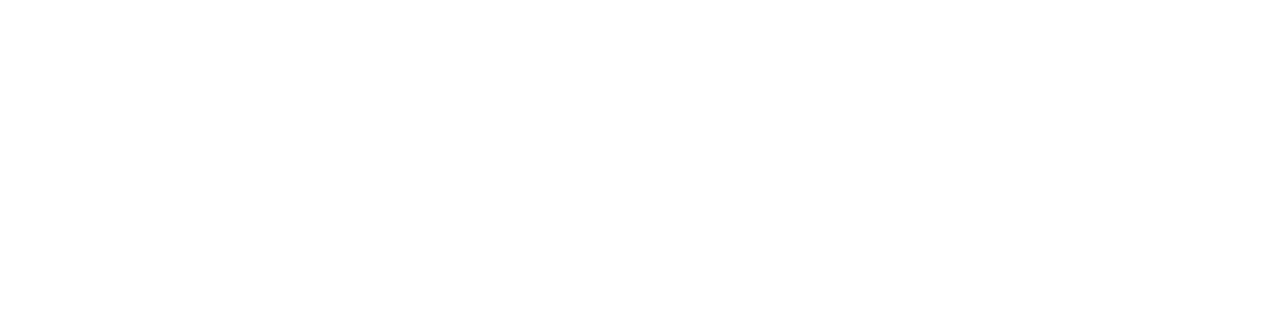
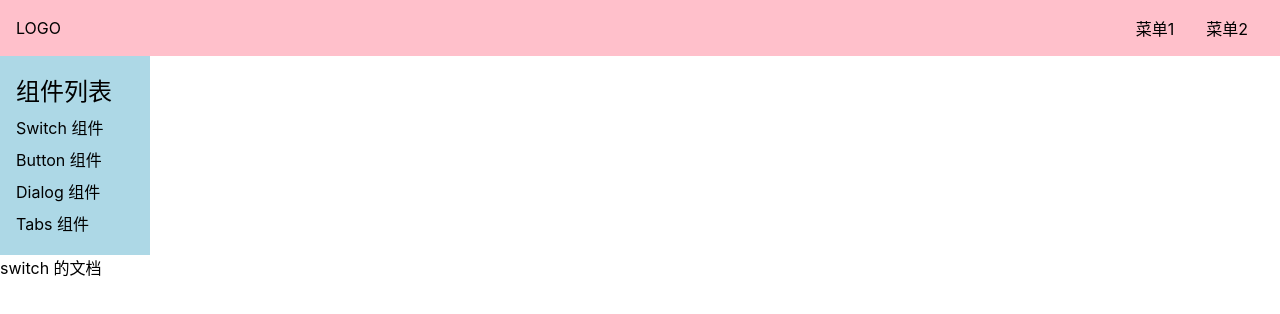
Before and after one commit to hushuo1207/gulu-ui-1, a Vue app: page /#/doc/switch in a window 1280 px wide. Before the commit this address had no page. Shown: the top 314 px of the page. Built offline with nearby package versions, Linux system fonts and the light colour scheme.

Commit message:
路由切换之后关闭aside

```diff
--- a/src/App.vue
+++ b/src/App.vue
@@ -6,6 +6,7 @@
 
 <script>
 import { ref , provide} from "vue";
+import { router } from "./router";
 
 export default {
   name: 'App',
@@ -18,6 +19,10 @@
 
     const menuVisiable = ref(width <= 500 ? false : true);
     provide('menuVisiable', menuVisiable);//set
+    router.afterEach(() => {
+      if (width <= 500) {menuVisiable.value = false;}
+    })
+
   },
 };
 </script>
--- /dev/null
+++ b/src/components/SwitchDemo.vue
@@ -0,0 +1,5 @@
+<template>
+    <div>
+        switch 的文档
+    </div>
+</template>
--- a/src/main.ts
+++ b/src/main.ts
@@ -1,24 +1,10 @@
 import { createApp } from 'vue'
 import App from './App.vue'
 import './index.scss'
-import { createWebHashHistory, createRouter} from 'vue-router'
-import Home from './views/Home.vue'
-import Doc from './views/Doc.vue'
+import { router } from './router'
 
 
 
-const history = createWebHashHistory()
-const router = createRouter({
-    history: history,
-    routes: [
-        {
-            path: '/', component: Home
-        },
-        {
-            path: '/doc', component: Doc
-        }
-    ]
-})
 
 // createApp(App).mount('#app')
 const app = createApp(App)
--- /dev/null
+++ b/src/router.ts
@@ -0,0 +1,24 @@
+import { createWebHashHistory, createRouter} from 'vue-router'
+import Home from './views/Home.vue'
+import Doc from './views/Doc.vue'
+import SwitchDemo from './components/SwitchDemo.vue'
+
+const history = createWebHashHistory()
+ export const router = createRouter({
+    history: history,
+    routes: [
+        {
+            path: '/', component: Home
+        },
+        {
+            path: '/doc',
+            component: Doc,
+            children: [
+                {path: 'switch', component: SwitchDemo}
+            ]
+        }
+    ]
+})
+router.afterEach(() => {
+    console.log('路由切换了')
+})
--- a/src/views/Doc.vue
+++ b/src/views/Doc.vue
@@ -20,7 +20,9 @@
                 </ol>
 
             </aside>
-            <main>主内容</main>
+            <main>
+                <router-view></router-view>
+            </main>
         </div>
     </div>
 </template>
--- a/src/views/Home.vue
+++ b/src/views/Home.vue
@@ -6,7 +6,7 @@
             <h2>一个厉害地 UI 框架</h2>
             <p class="actions">
                 <a href="">Github</a>
-                <a href="">开始</a>
+                <a href="http://localhost:3000/#/doc">开始</a>
             </p>
         </div>
     </div>
```
